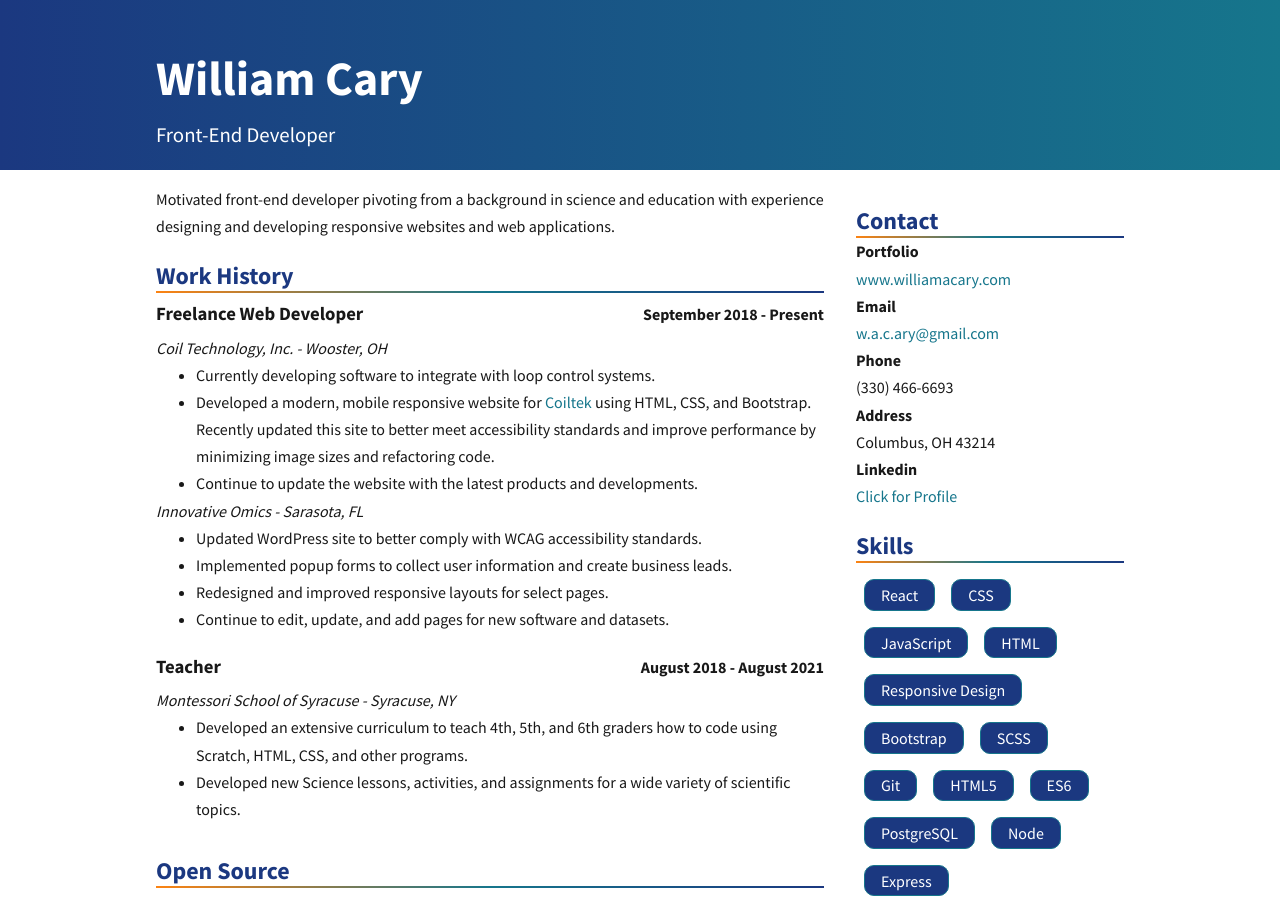
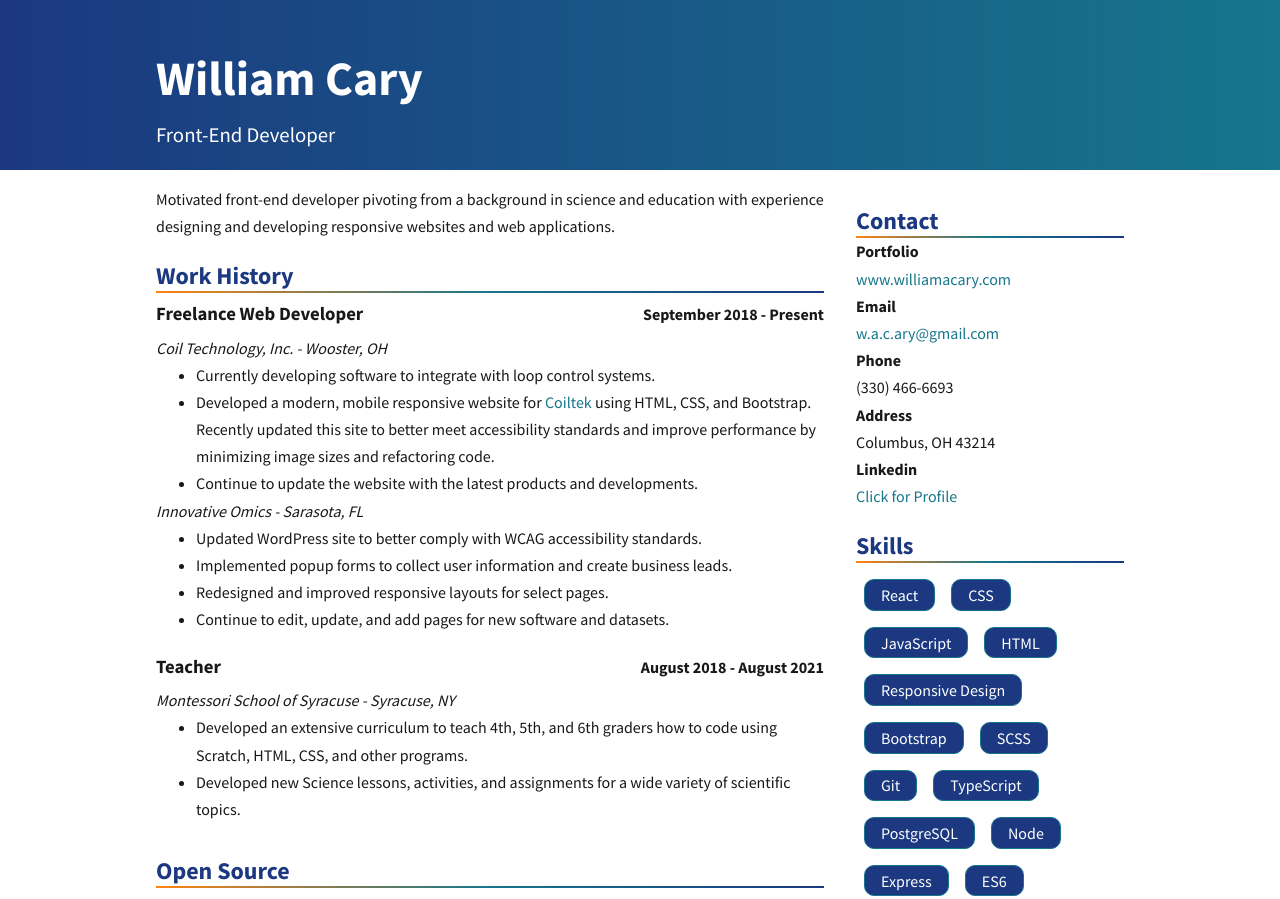
Before and after one commit to willcary/react-resume, a React (Create React App) app: page / in a window 1280 px wide. Shown: the top 899 px of the page. Built offline with nearby package versions, Linux system fonts and the light colour scheme.

Commit message:
Add TypeScript to skills

```diff
--- a/src/components/aside/Skills.js
+++ b/src/components/aside/Skills.js
@@ -13,11 +13,12 @@ export default function Skills() {
         <div className='skill'>Bootstrap</div>
         <div className='skill'>SCSS</div>
         <div className='skill'>Git</div>
-        <div className='skill'>HTML5</div>
-        <div className='skill'>ES6</div>
+        <div className='skill'>TypeScript</div>
         <div className='skill'>PostgreSQL</div>
         <div className='skill'>Node</div>
         <div className='skill'>Express</div>
+        <div className='skill'>ES6</div>
+        <div className='skill'>HTML5</div>
       </div>
     </section>
   )
```
